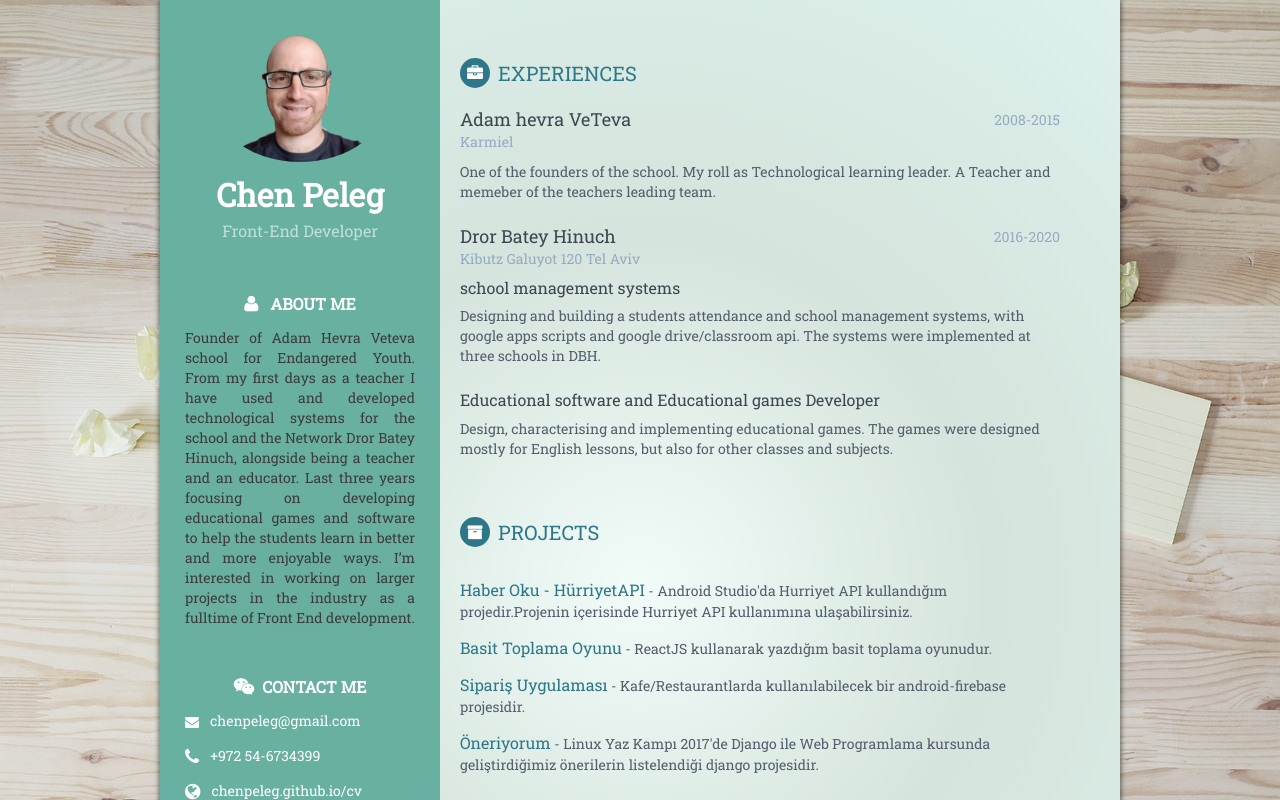
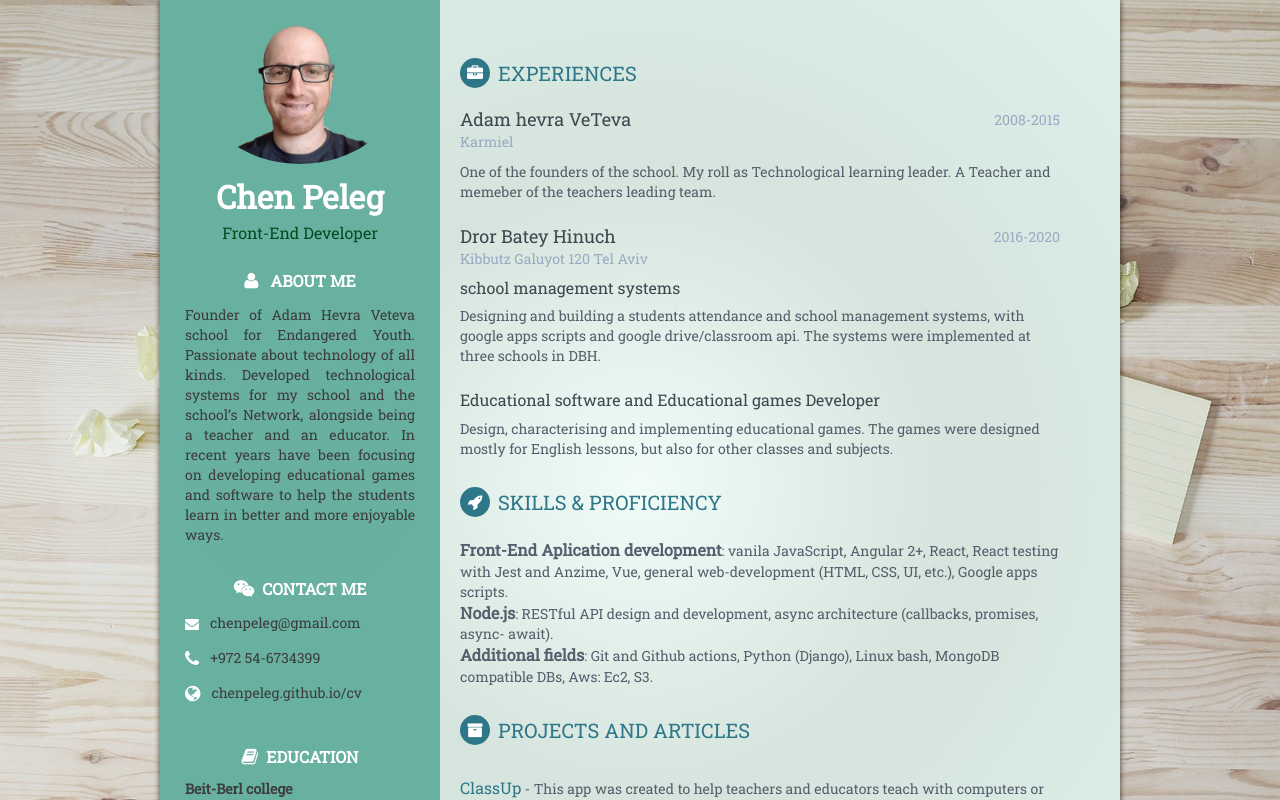
Before and after one commit to ChenPeleg/cv, a React (Create React App) app: page / in a window 1280 px wide. Shown: the top 800 px of the page. Built offline with nearby package versions, Linux system fonts and the light colour scheme.

Commit message:
adding aditional component for tech info

```diff
--- a/public/assets/css/styles.css
+++ b/public/assets/css/styles.css
@@ -2,6 +2,7 @@
  --main-bg-color: #76c9b7;
  --main-text-dark : rgb(61, 60, 60);
  --main-text-light: white;
+ --main-text-medium:rgb(3, 75, 32);
 }
 @font-face {
   font-family: "Roboto-slabs";
@@ -73,7 +74,8 @@ p {
   color: #fff;
 }
 .sidebar-wrapper .profile-container {
-  padding: 30px;
+  padding: 20px;
+  padding-bottom: 5px;
   /* background: rgba(0, 0, 0, 0.2); */
   text-align: center;
   color: #fff;
@@ -85,7 +87,7 @@ p {
   margin-bottom: 10px;
 }
 .sidebar-wrapper .tagline {
-  color: rgba(255, 255, 255, 0.6);
+  color: var(--main-text-medium);
   font-size: 16px;
   font-weight: 400;
   margin-top: 0;
@@ -106,7 +108,12 @@ p {
   /* vertical-align: middle; */
 }
 .sidebar-wrapper .contact-list li {
+
   margin-bottom: 15px;
+}
+.sidebar-wrapper .contact-list a {
+  color: var(--main-text-dark);
+
 }
 .sidebar-wrapper .contact-list li:last-child {
   margin-bottom: 0;
@@ -117,6 +124,8 @@ p {
 .sidebar-wrapper .container-block {
   color: var(--main-text-dark);
   padding: 25px;
+  padding-bottom: 10px;
+  padding-bottom: 10px;
 }
 .sidebar-wrapper .container-block-title {
   text-transform: uppercase;
@@ -139,18 +148,18 @@ p {
   margin-bottom: 0;
 }
 .sidebar-wrapper .education-container .meta {
-  color: rgba(255, 255, 255, 0.6);
+  color: var(--main-text-medium);
   font-weight: 500;
   margin-bottom: 0px;
   margin-top: 0;
 }
 .sidebar-wrapper .education-container .time {
-  color: rgba(255, 255, 255, 0.6);
+  color: var(--main-text-medium);
   font-weight: 500;
   margin-bottom: 0px;
 }
 .sidebar-wrapper .languages-container .lang-desc {
-  color: rgba(255, 255, 255, 0.6);
+  color: var(--main-text-medium);
 }
 .sidebar-wrapper .languages-list {
   margin-bottom: 0;
@@ -207,7 +216,7 @@ p {
   top: -2px;
 }
 .main-wrapper .section {
-  margin-bottom: 60px;
+  margin-bottom: 30px;
 }
 .main-wrapper .experiences-section .item {
   margin-bottom: 25px;
@@ -244,6 +253,14 @@ p {
 .main-wrapper .project-title {
   font-size: 16px;
   font-weight: 400;
+  margin-top: 0;
+  margin-bottom: 5px;
+}
+.main-wrapper .technology-title {
+
+  font-size: 16px;
+  font-weight: bold;
+
   margin-top: 0;
   margin-bottom: 5px;
 }
--- a/src/App.js
+++ b/src/App.js
@@ -1,18 +1,24 @@
 import React, { Component } from 'react';
 
 import info from './info.json';
-import Experience from "./Experience";
+import Experience from "./components/Experience";
 // import Interests from "./Interets";
-import Projects from "./Projects";
-import Skill from "./Skill";
-import Language from "./Language";
-import Education from "./Education";
+import Projects from "./components/Projects";
+import Skill from "./components/Skill";
+import Language from "./components/Language";
+import Education from "./components/Education";
+import Technologies from "./components/Technologies";
 
 class App extends Component {
     constructor(props) {
         super(props);
         this.state = {
             info: {
+                "technology": [
+                    {
+                        "TechName": "Tech1",
+                        "TechExplanation": "Android Studio'da Hurriyet API kullandığım projedir.Projenin içerisinde Hurriyet API kullanımına ulaşabilirsiniz."
+                    }],
                 "Experiences": [
                     {
                         "title": "",
@@ -141,21 +147,24 @@ class App extends Component {
 
                     </section>
 
+                    <section className="skills-section section">
+                        <h2 className="section-title"><i className="fa fa-rocket"></i>Skills &amp; Proficiency</h2>
+
+                        {this.state.info.technology.map((item, key) => <Technologies item={item} key={key} />)}
+                        {/* <div className="skillset">
+                            {this.state.info.Skills.map((item, key) => <Skill item={item} key={key} />)}
+                        </div> */}
+                    </section>
 
                     <section className="section projects-section">
-                        <h2 className="section-title"><i className="fa fa-archive"></i>Projects</h2>
+                        <h2 className="section-title"><i className="fa fa-archive"></i>Projects and articles</h2>
                         <div className="intro">
                             <p>{this.state.info.ProjectDescription}</p>
                         </div>
                         {this.state.info.Projects.map((item, key) => <Projects item={item} key={key} />)}
                     </section>
 
-                    <section className="skills-section section">
-                        <h2 className="section-title"><i className="fa fa-rocket"></i>Skills &amp; Proficiency</h2>
-                        <div className="skillset">
-                            {this.state.info.Skills.map((item, key) => <Skill item={item} key={key} />)}
-                        </div>
-                    </section>
+
 
                 </div>
             </div>
--- /dev/null
+++ b/src/components/Technologies.jsx
@@ -0,0 +1,16 @@
+import React, { Component } from 'react';
+
+
+class Technologies extends Component {
+  render() {
+    console.log()
+    return (
+      <div className="item">
+        <span className="technology-title"> {this.props.item.TechName}</span>: <span className="project-tagline">{this.props.item.TechExplanation}</span>
+      </div>
+    );
+
+  }
+}
+
+export default Technologies;
--- a/src/info.json
+++ b/src/info.json
@@ -4,7 +4,7 @@
     "email": "chenpeleg@gmail.com",
     "phone": "+972 54-6734399",
     "website": "chenpeleg.github.io/cv",
-    "aboutMe": "Founder of Adam Hevra Veteva school for Endangered Youth. From my first days as a teacher I have used and developed technological systems for the school and the Network Dror Batey Hinuch, alongside being a teacher and an educator. Last three years focusing on developing educational games and software to help the students learn in better and more enjoyable ways. I’m interested in working on larger projects in the industry  as a fulltime of Front End development.",
+    "aboutMe": "Founder of Adam Hevra Veteva school for Endangered Youth. Passionate about technology of all kinds.  Developed technological systems for my school and the school’s Network, alongside being a teacher and an educator. In recent years have been focusing on developing educational games and software to help the students learn in better and more enjoyable ways. ",
     "Experiences": [
         {
             "title": "Adam hevra VeTeva",
@@ -16,7 +16,7 @@
         {
             "title": "Dror Batey Hinuch",
             "subtitle": "school management systems",
-            "location": "Kibutz Galuyot 120 Tel Aviv",
+            "location": "Kibbutz Galuyot 120 Tel Aviv",
             "date": "2016-2020",
             "explanation": "Designing and building a students attendance and school management systems, with google apps scripts and google drive/classroom api. The systems were implemented at three schools in DBH."
         },
@@ -32,24 +32,28 @@
     "ProjectsDescription": "Github üzerinde bulunan projelerim.",
     "Projects": [
         {
-            "projectName": "Haber Oku - HürriyetAPI",
-            "url": "https://github.com/altnokburcu/haberOku",
-            "explanation": "Android Studio'da Hurriyet API kullandığım projedir.Projenin içerisinde Hurriyet API kullanımına ulaşabilirsiniz."
+            "projectName": "ClassUp",
+            "url": "https://github.com/ChenPeleg/Classup",
+            "explanation": "This app was created to help teachers and educators teach with computers or smartphones. Built with React 16."
         },
         {
-            "projectName": "Basit Toplama Oyunu",
-            "url": "https://github.com/altnokburcu/simple-aggregation-game",
-            "explanation": "ReactJS kullanarak yazdığım basit toplama oyunudur."
+            "projectName": "Medium Articles",
+            "url": "https://medium.com/@chenpeleg",
+            "explanation": "My medium articles about my Google App Scripts experience, mainly about productivity scripts examples."
+        }
+    ],
+    "technology": [
+        {
+            "TechName": "Front-End Aplication development",
+            "TechExplanation": "vanila JavaScript,  Angular 2+, React, React testing with Jest and Anzime, Vue,  general web-development (HTML, CSS,  UI, etc.), Google apps scripts."
         },
         {
-            "projectName": "Sipariş Uygulaması",
-            "url": "https://github.com/altnokburcu/kafe-otomasyonu-master",
-            "explanation": "Kafe/Restaurantlarda kullanılabilecek bir android-firebase projesidir. "
+            "TechName": "Node.js",
+            "TechExplanation": " RESTful API design and development, async architecture (callbacks,  promises, async- await)."
         },
         {
-            "projectName": "Öneriyorum",
-            "url": "https://github.com/altnokburcu/Oneriyorum",
-            "explanation": "Linux Yaz Kampı 2017'de Django ile Web Programlama kursunda geliştirdiğimiz önerilerin listelendiği django projesidir."
+            "TechName": "Additional fields",
+            "TechExplanation": " Git and Github actions, Python (Django), Linux bash, MongoDB compatible DBs, Aws: Ec2, S3. "
         }
     ],
     "Skills": [
```
Also changed, not shown: src/components/Education.jsx (renamed from src/Education.jsx), src/components/Experience.jsx (renamed from src/Experience.jsx), src/components/Interets.jsx (renamed from src/Interets.jsx), src/components/Language.jsx (renamed from src/Language.jsx), src/components/Projects.jsx (renamed from src/Projects.jsx), src/components/Skill.jsx (renamed from src/Skill.jsx), src/logo.svg (deleted).
